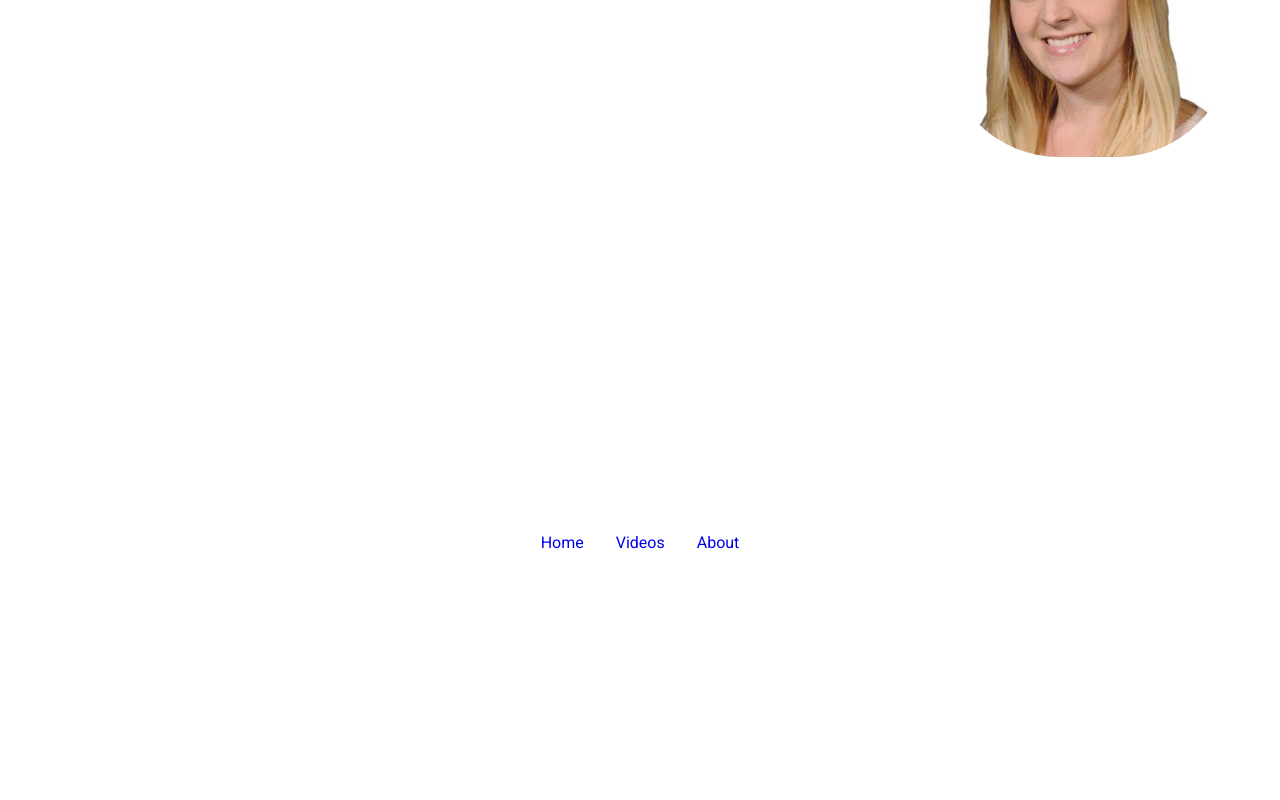
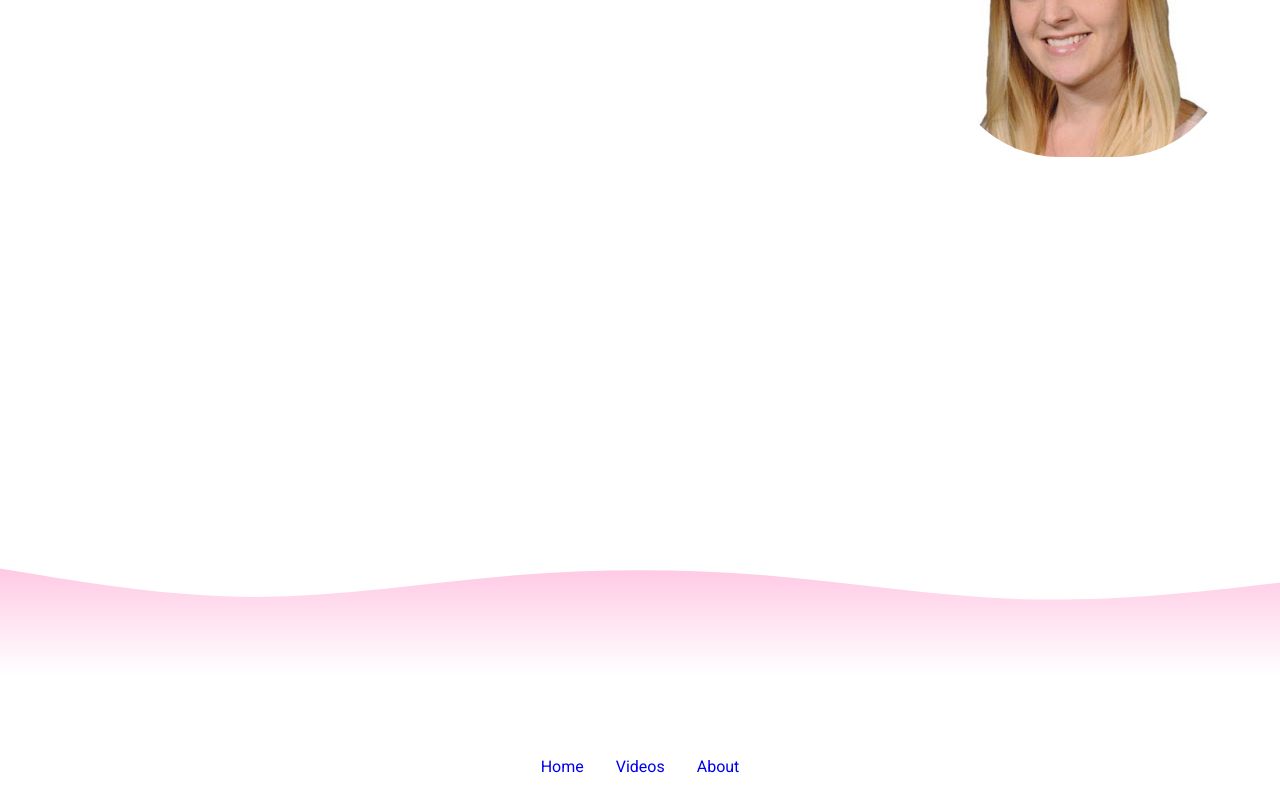
Before and after one commit to mmcmullinyohe/molly-ed-vids, a React (Vite) app: page / in a window 1280 px wide. Shown: the part 284-1084 px from the top of the page. Before the commit the page ends 860 px from the top, so only its background shows below. Built offline with nearby package versions, Linux system fonts and the light colour scheme; a web font is replaced by a local one.

Commit message:
wavy banner

```diff
--- a/src/pages/Home.css
+++ b/src/pages/Home.css
@@ -17,12 +17,32 @@ font-family: "Roboto", "sans-serif";
     height: 80vh;
 }
 
-img {
+.intro__img img {
     border-radius: 40%;
 }
+
 
 .intro__info {
     color: rgb(233, 45, 139);
     font-size: 30px;
     font-family: "Lato";
 }
+
+.wave-banner {
+  position: relative;
+  height: 200px;
+  margin-top: 2rem;
+  overflow: hidden;
+  /* no background gradient here anymore */
+}
+
+
+.wave-banner-wave {
+  position: absolute;
+  top: 0;
+  left: 0;
+  width: 100%;
+  height: auto;
+  display: block;
+  pointer-events: none;
+}
--- a/src/pages/Home.jsx
+++ b/src/pages/Home.jsx
@@ -3,6 +3,7 @@ import Nav from '../components/Nav'
 import Molly from '../assets/Molly.jpg'
 import './Home.css'
 import Footer from '../components/Footer'
+import wave from '../assets/wave.svg'
 
 const Home = () => {
   return (
@@ -18,6 +19,12 @@ const Home = () => {
           </figure>
         </div>
       </div>
+          {/* Wavy light pink banner */}
+      <div className="wave-banner">
+  <img src={wave} alt="decorative wave" className="wave-banner-wave" />
+</div>
+
+
       <Footer />
     </div>
   )
```
Also changed, not shown: src/assets/wave.svg (added).
